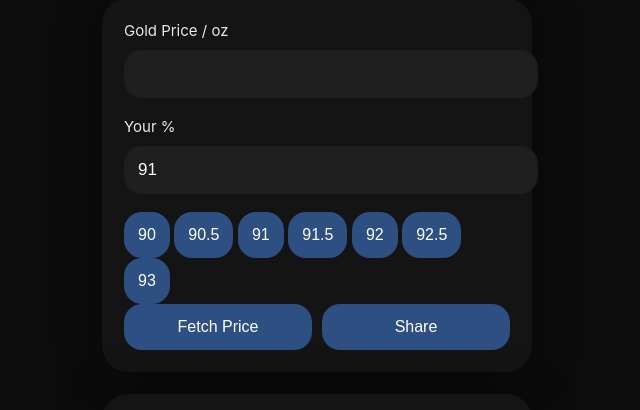
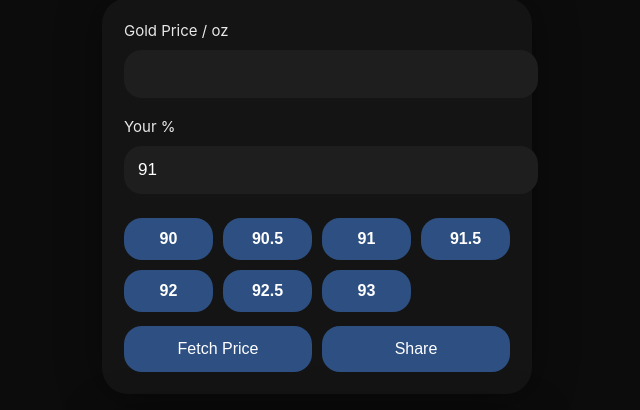
Before and after one commit to elikamhaji/ScrapIt, a plain HTML site: page index.html in a window 1280 px wide. Shown: the part 102-512 px from the top of the page, without its empty margins (323-963 px from the left). Drawn offline with nearby package versions, Linux system fonts and the light colour scheme; no server answers.

Commit message:
Update style.css

```diff
--- a/style.css
+++ b/style.css
@@ -41,6 +41,38 @@ input {
     font-size: 17px;
 }
 
+/* ===== QUICK DISCOUNT BUTTONS ===== */
+
+.quick-discounts {
+    display: grid;
+    grid-template-columns: repeat(4, 1fr);
+    gap: 10px;
+    margin-top: 6px;
+    margin-bottom: 14px;
+}
+
+.disc-btn {
+    background: #2d4f81;
+    color: white;
+    border: none;
+    border-radius: 18px;
+    padding: 12px 0;
+    font-size: 16px;
+    font-weight: 600;
+    cursor: pointer;
+    transition: background 0.2s ease, transform 0.1s ease;
+}
+
+.disc-btn:hover {
+    background: #3a63a8;
+}
+
+.disc-btn:active {
+    transform: scale(0.96);
+}
+
+/* ===== MAIN BUTTONS ===== */
+
 .btn-row {
     display: flex;
     gap: 10px;
@@ -57,6 +89,8 @@ button {
     font-weight: 500;
 }
 
+/* ===== PRICE LIST ===== */
+
 .row {
     display: flex;
     justify-content: space-between;
@@ -69,6 +103,8 @@ button {
     border-bottom: none;
 }
 
+/* ===== REF CODE ===== */
+
 .refRow {
     padding-top: 10px;
     font-size: 16px;
```
